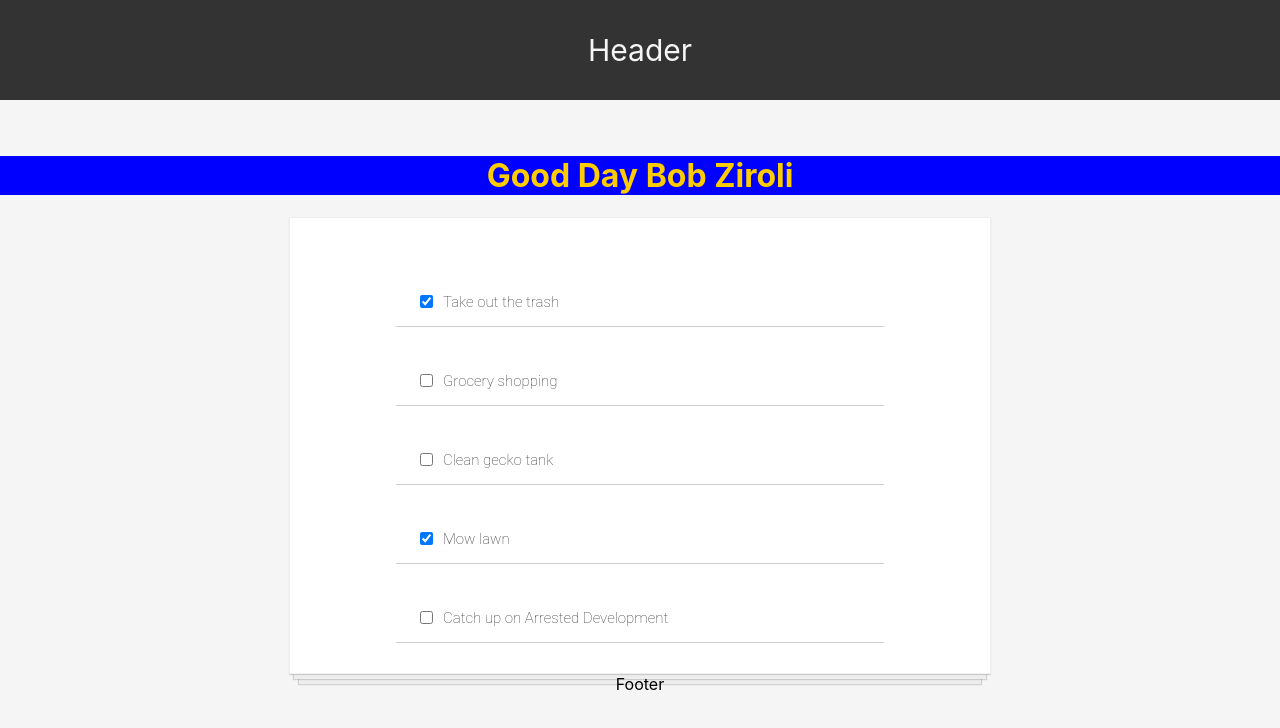
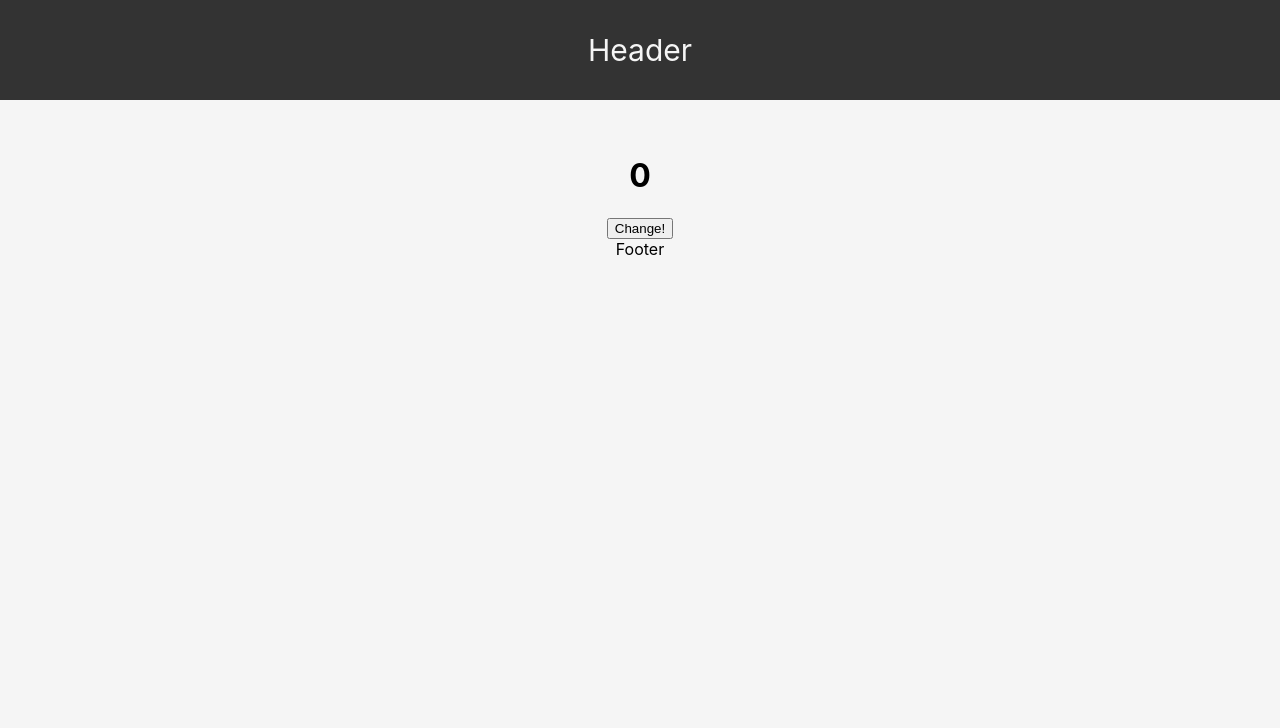
Before and after one commit to dineshkp-dev/react-app, a React (Create React App) app: page / in a window 1280 px wide. Shown: the top 728 px of the page. Built offline with nearby package versions, Linux system fonts and the light colour scheme.

Commit message:
Use event to modify state

```diff
--- /dev/null
+++ b/src/components/ChangeState.js
@@ -0,0 +1,34 @@
+import React, {Component} from 'react';
+
+class ChangeState extends Component {
+
+    constructor() {
+        super();
+        this.state = {
+            count: 0
+        };
+        this.handleClick = this.handleClick.bind(this);
+    }
+
+    handleClick() {
+        console.log('clicked');
+        // this.setState({ count: 1})
+        this.setState((prevState) => {
+            console.log(prevState);
+            return {
+                count: prevState.count + 1
+            }
+        });
+    }
+
+    render() {
+        return (
+            <div>
+                <h1>{this.state.count}</h1>
+                <button onClick={()=> {this.handleClick()}}>Change!</button>
+            </div>
+        )
+    }
+}
+
+export default ChangeState;
--- a/src/components/MainContent.js
+++ b/src/components/MainContent.js
@@ -1,16 +1,16 @@
 import React, { Component } from "react";
 import TodoItem from "./TodoItem";
 import todosData from "./todosData";
-import HandleEvents from './HandleEvents';
+import HandleEvents from "./HandleEvents";
+import ChangeState from "./ChangeState";
 
 class MainContent extends Component {
-
-    constructor() {
-        super();
-        this.state = {
-            todos: todosData
-        }
-    }
+  constructor() {
+    super();
+    this.state = {
+      todos: todosData
+    };
+  }
 
   render() {
     const firstName = "Bob";
@@ -31,14 +31,13 @@ class MainContent extends Component {
     return (
       <React.Fragment>
         {/* <h1 style= { {color: "#ffcc00", backgroundColor: "blue"} }>Good {`${timeOfDay} ${firstName} ${lastName}`}</h1> */}
-        <br/>
+        <br />
         {/* <LoginStatus/> */}
 
+        {/* <h1 style={styles}>Good {`${timeOfDay} ${firstName} ${lastName}`}</h1>
+        <div className="todo-list">{todosComponents}</div> */}
 
-        <h1 style={styles}>Good {`${timeOfDay} ${firstName} ${lastName}`}</h1>
-        <div className="todo-list">{todosComponents}</div>
-
-
+        <ChangeState />
       </React.Fragment>
     );
   }
```
